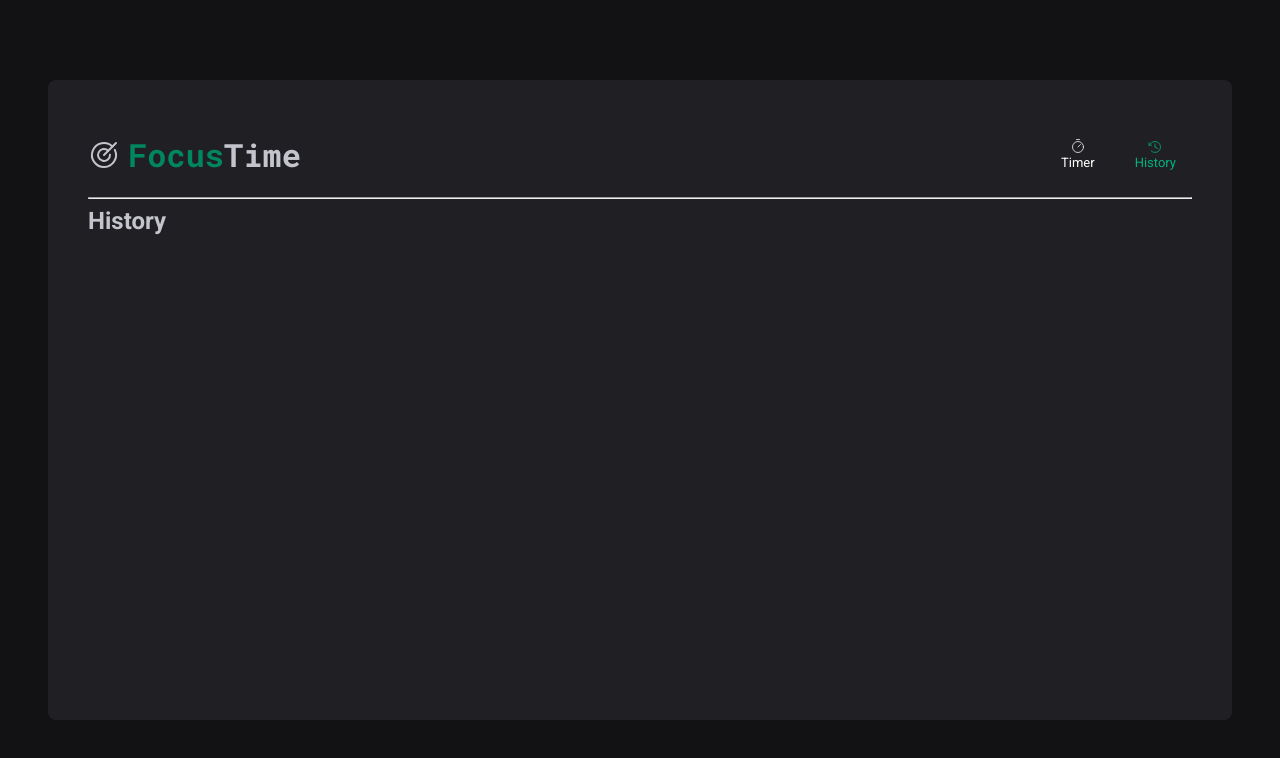
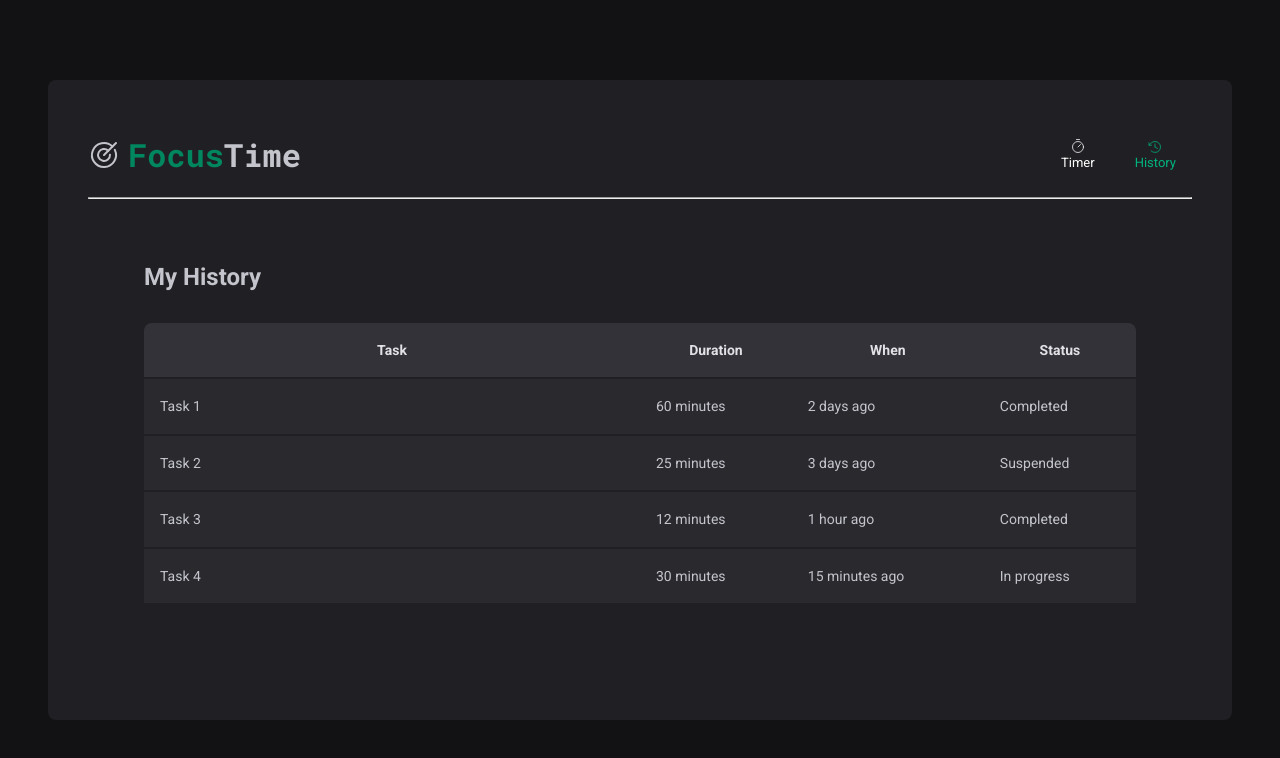
Before and after one commit to KayoRenato/FocusTime, a React (Vite) app: page /history in a window 1280 px wide. Shown: the top 758 px of the page. Built offline with nearby package versions, Linux system fonts and the light colour scheme.

Commit message:
chore: add style history page

```diff
--- a/src/layouts/DefaultLayout/index.tsx
+++ b/src/layouts/DefaultLayout/index.tsx
@@ -1,6 +1,6 @@
 import { Outlet } from 'react-router-dom'
 import { Header } from '../../components/Header'
-import { LayoutContainer } from './style'
+import { LayoutContainer } from './styles'
 
 export function DefaultLayout() {
   return (
--- a/src/pages/History.tsx
+++ /dev/null
@@ -1,7 +0,0 @@
-export function History() {
-  return (
-    <div>
-      <h2>History</h2>
-    </div>
-  )
-}
--- /dev/null
+++ b/src/pages/History/index.tsx
@@ -0,0 +1,48 @@
+import { HistoryContainer, HistoryList } from './styles'
+
+export function History() {
+  return (
+    <HistoryContainer>
+      <h2>My History</h2>
+
+      <HistoryList>
+        <table>
+          <thead>
+            <tr>
+              <th>Task</th>
+              <th>Duration</th>
+              <th>When</th>
+              <th>Status</th>
+            </tr>
+          </thead>
+          <tbody>
+            <tr>
+              <td>Task 1</td>
+              <td>60 minutes</td>
+              <td>2 days ago</td>
+              <td>Completed</td>
+            </tr>
+            <tr>
+              <td>Task 2</td>
+              <td>25 minutes</td>
+              <td>3 days ago</td>
+              <td>Suspended</td>
+            </tr>
+            <tr>
+              <td>Task 3</td>
+              <td>12 minutes</td>
+              <td>1 hour ago</td>
+              <td>Completed</td>
+            </tr>
+            <tr>
+              <td>Task 4</td>
+              <td>30 minutes</td>
+              <td>15 minutes ago</td>
+              <td>In progress</td>
+            </tr>
+          </tbody>
+        </table>
+      </HistoryList>
+    </HistoryContainer>
+  )
+}
--- /dev/null
+++ b/src/pages/History/styles.ts
@@ -0,0 +1,55 @@
+import styled from 'styled-components'
+
+export const HistoryContainer = styled.main`
+  flex: 1;
+  padding: 3.5rem;
+  display: flex;
+  flex-direction: column;
+
+  h1 {
+    font-size: 1.5rem;
+    color: ${(props) => props.theme['gray-100']};
+  }
+`
+
+export const HistoryList = styled.div`
+  flex: 1;
+  overflow: auto;
+
+  margin-top: 2rem;
+
+  table {
+    width: 100%;
+    min-width: 600px;
+
+    border-collapse: collapse;
+
+    th {
+      background: ${(props) => props.theme['gray-600']};
+
+      padding: 1rem;
+      color: ${(props) => props.theme['gray-100']};
+      font-size: 0.875rem;
+      line-height: 1.6;
+
+      &:first-child {
+        border-top-left-radius: 8px;
+      }
+      &:last-child {
+        border-top-right-radius: 8px;
+      }
+    }
+
+    td {
+      background: ${(props) => props.theme['gray-700']};
+      border-top: 2px solid ${(props) => props.theme['gray-800']};
+      padding: 1rem;
+      font-size: 0.875rem;
+      line-height: 1.6;
+
+      &:first-child {
+        width: 50%;
+      }
+    }
+  }
+`
--- a/src/pages/Home/index.tsx
+++ b/src/pages/Home/index.tsx
@@ -7,7 +7,7 @@
   Separator,
   StartCountdownButton,
   TaskInput,
-} from './style'
+} from './styles'
 
 export function Home() {
   return (
--- a/src/pages/Home/style.ts
+++ b/src/pages/Home/styles.ts
@@ -18,16 +18,18 @@
 
 export const FormContainer = styled.div`
   width: 100%;
+
   display: flex;
+  flex-wrap: wrap;
+
   align-items: center;
   justify-content: center;
-  gap: 0.5rem;
+  gap: 1rem;
 
   color: ${(props) => props.theme['gray-100']};
 
   font-size: 1.125rem;
   font-weight: bold;
-  flex-wrap: wrap;
 `
 
 const BaseInput = styled.input`
```
Also changed, not shown: src/layouts/DefaultLayout/styles.ts (renamed from src/layouts/DefaultLayout/style.ts).
